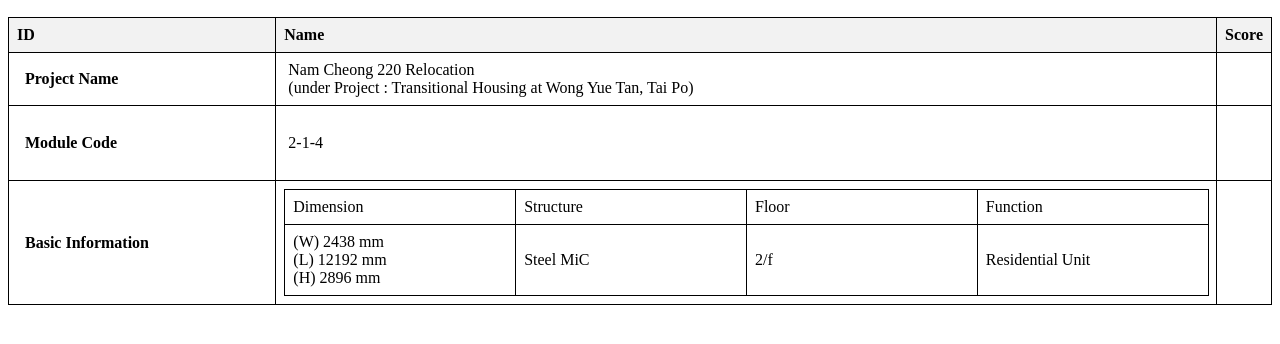
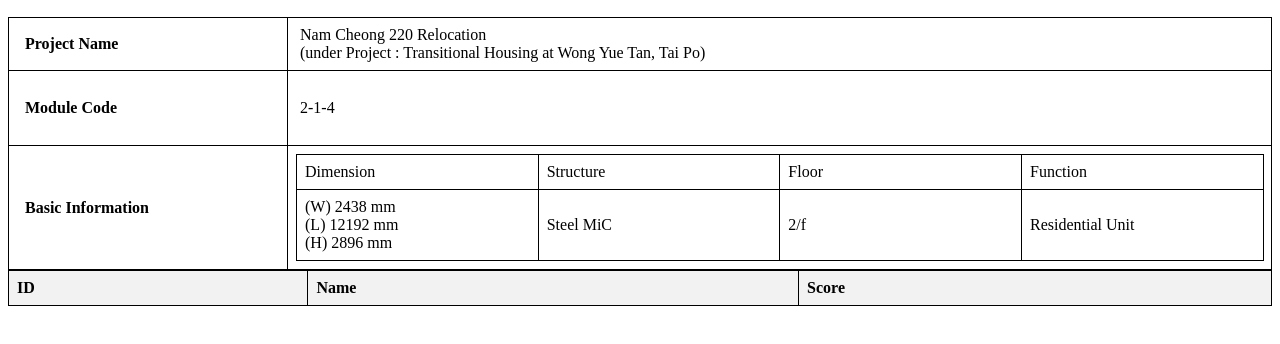
Before and after one commit to bowen1cheng/nc220, a plain HTML site: page index.html in a window 1280 px wide. Shown: the part 50-394 px from the top of the page. Drawn offline with Linux system fonts and the light colour scheme; no server answers.

Commit message:
Update index.html

```diff
--- a/index.html
+++ b/index.html
@@ -26,6 +26,11 @@
         th {
             background-color: #f2f2f2;
         }
+
+        /* 设置表格2上方边框颜色为白色 */
+        #editableTable {
+            border-top-color: white;
+        }
     </style>
     <script src="https://www.gstatic.com/firebasejs/8.3.1/firebase-app.js"></script>
     <script src="https://www.gstatic.com/firebasejs/8.3.1/firebase-firestore.js"></script>
@@ -37,25 +42,14 @@
 
     <!-- 合并后的表格 -->
     <table style="border-collapse: collapse; width: 100%;">
-        <thead>
-            <tr>
-                <th>ID</th>
-                <th>Name</th>
-                <th>Score</th>
-            </tr>
-        </thead>
-        <tbody id="tbody">
-
-        </tbody>
+        <tbody>
             <tr style="height: 19.5938px;">
                 <td style="width: 22.0939%; height: 19.5938px;"><strong>&nbsp; Project Name</strong></td>
                 <td style="width: 77.9061%; height: 19.5938px;">&nbsp;Nam Cheong 220 Relocation&nbsp;<br />&nbsp;(under Project : Transitional Housing at Wong Yue Tan, Tai Po)</td>
-            <td onblur="handleBlur(event, 'projectName')" contentEditable>&nbsp;</td>
             </tr>
             <tr style="height: 58.5938px;">
                 <td style="width: 22.0939%; height: 19.5938px;"><strong>&nbsp; Module Code</strong></td>
                 <td style="width: 77.9061%; height: 58.5938px;">&nbsp;2-1-4&nbsp;</td>
-            <td onblur="handleBlur(event, 'moduleCode')" contentEditable>&nbsp;</td>
             </tr>
             <tr>
                 <td style="width: 22.0939%;"><strong>&nbsp; Basic Information</strong></td>
@@ -77,8 +71,20 @@
                         </tbody>
                     </table>
                 </td>
-            <td onblur="handleBlur(event, 'basicInformation')" contentEditable>&nbsp;</td>
             </tr>
+        </tbody>
+    </table>
+    <table id="editableTable">
+        <thead>
+            <tr>
+                <th>ID</th>
+                <th>Name</th>
+                <th>Score</th>
+            </tr>
+        </thead>
+        <tbody id="tbody">
+
+        </tbody>
     </table>
 
     <script>
```
Lines whose indentation alone changed are shown as unchanged.
